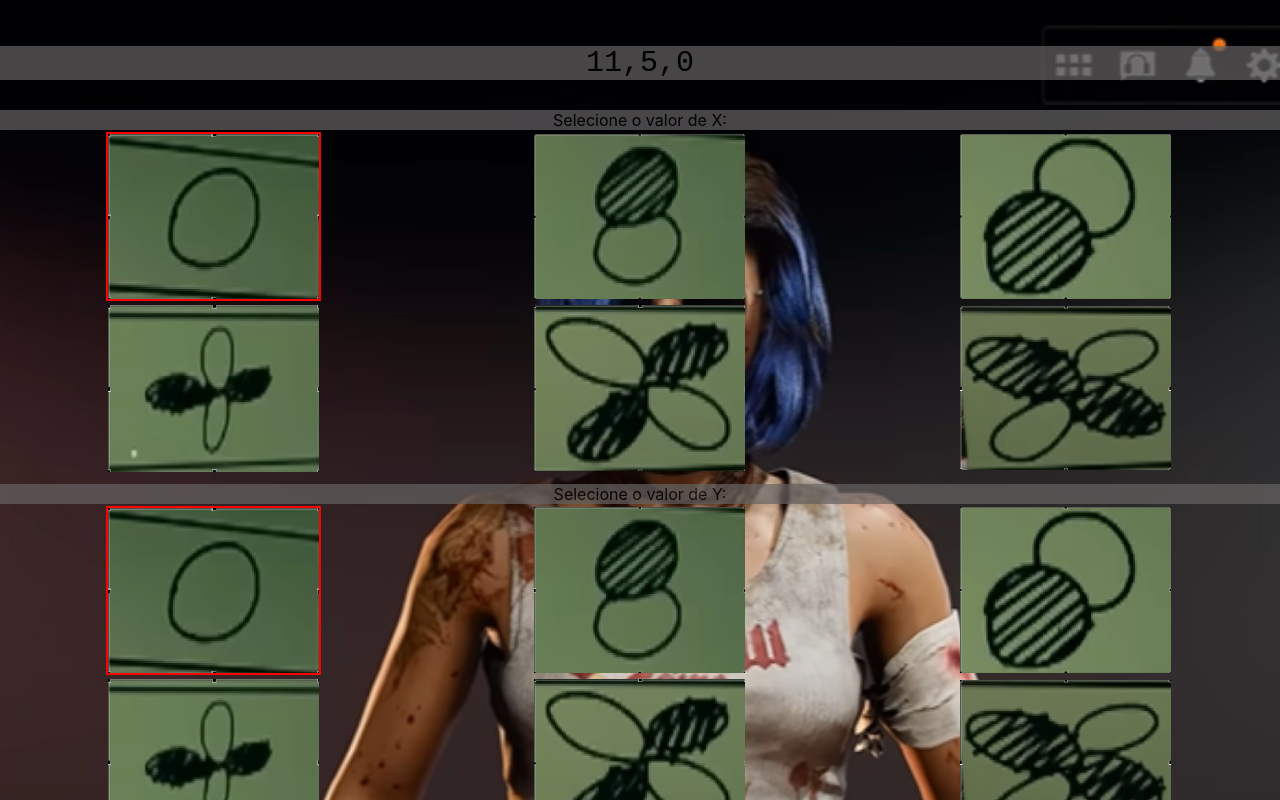
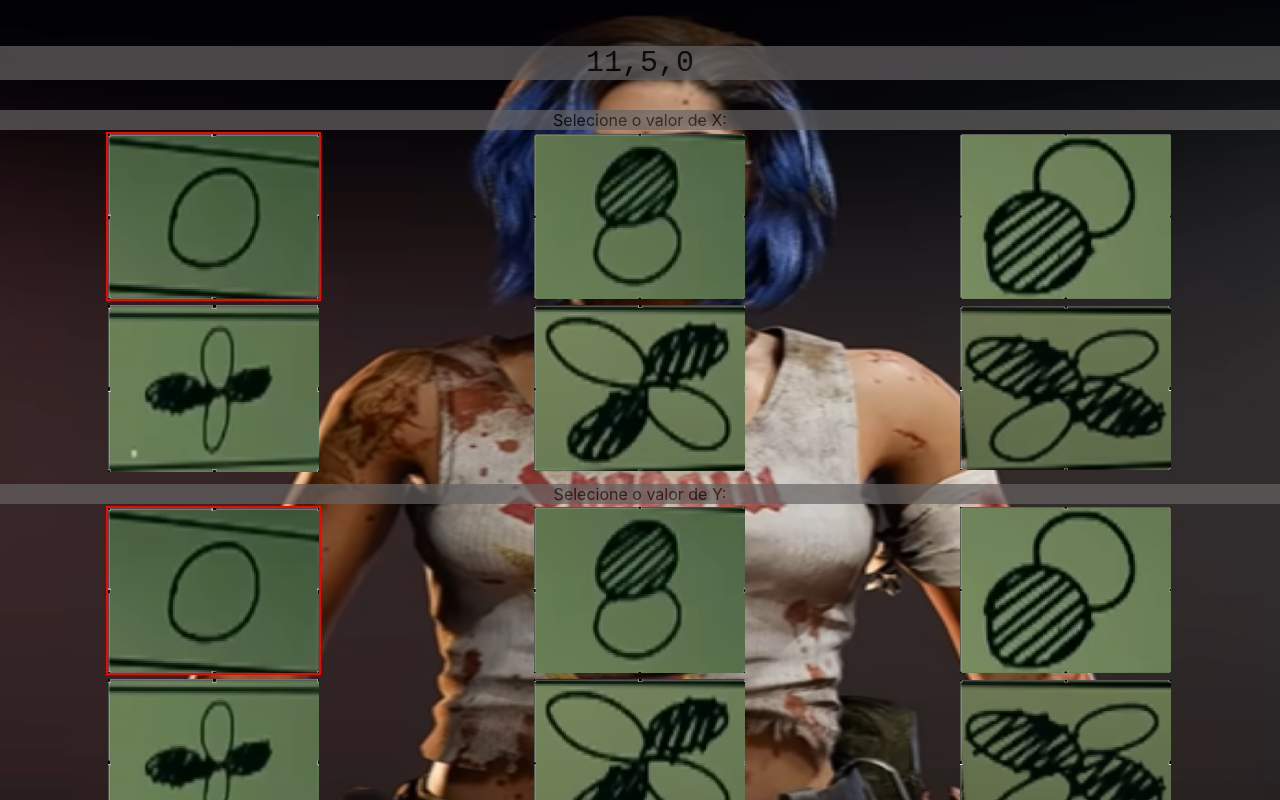
Before and after one commit to ErivaldoOliveiraSobral/netlify-test, a React (Create React App) app: page /blackops-terminus in a window 1280 px wide. Shown: the top 800 px of the page. Built offline with nearby package versions, Linux system fonts and the light colour scheme.

Commit message:
Testando background

```diff
--- a/src/components/blackops-terminus/styles.css
+++ b/src/components/blackops-terminus/styles.css
@@ -1,7 +1,7 @@
 .blackops_terminus_container {
   background-image: url('./img/background2.png');
   /* background-position: center center; */
-  background-size: 100%;
+  background-size: 100% 100%;
   background-clip: padding-box;
   min-height: 100vh;
   padding-top: 1rem;
```
Also changed, not shown: src/components/blackops-terminus/img/background2.png.
